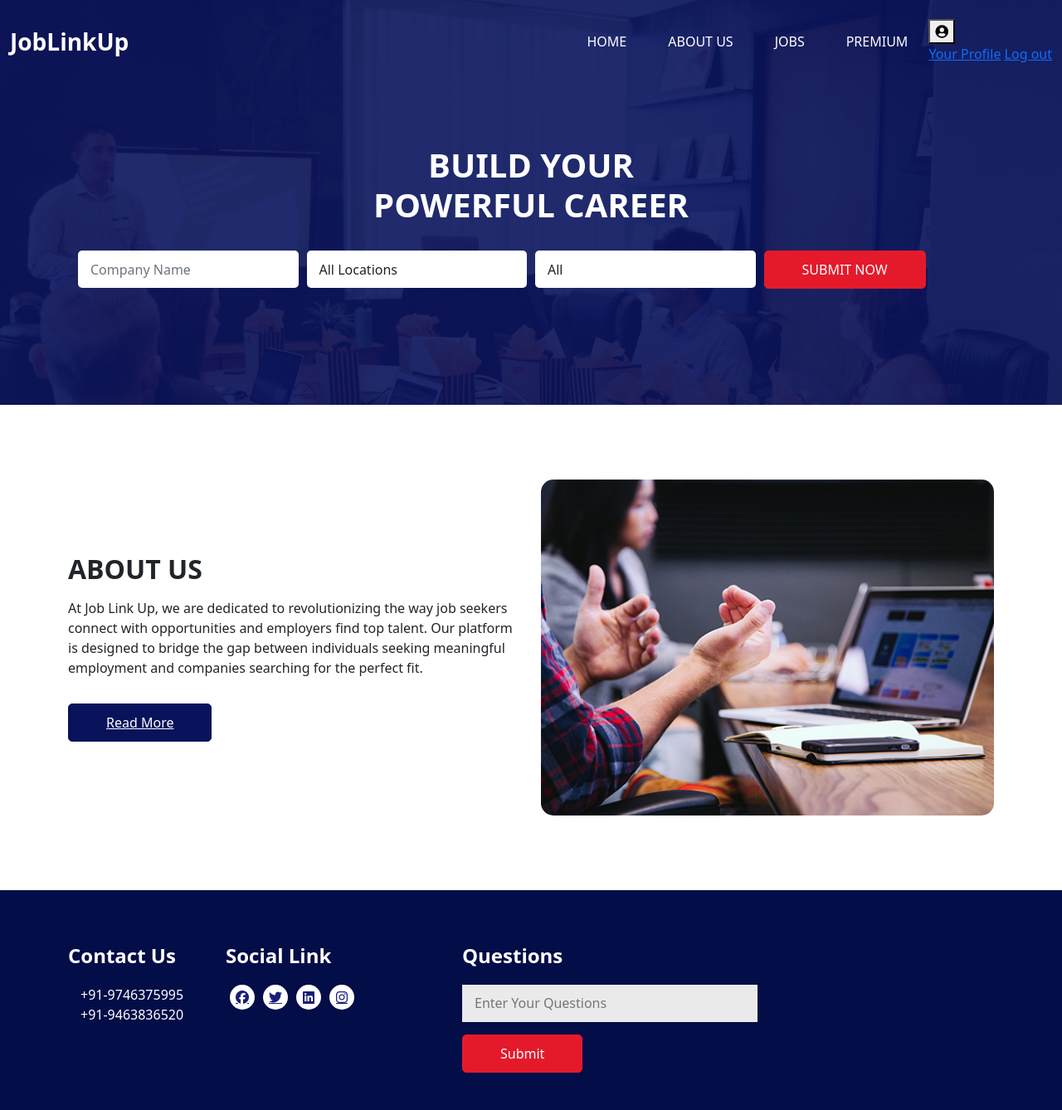
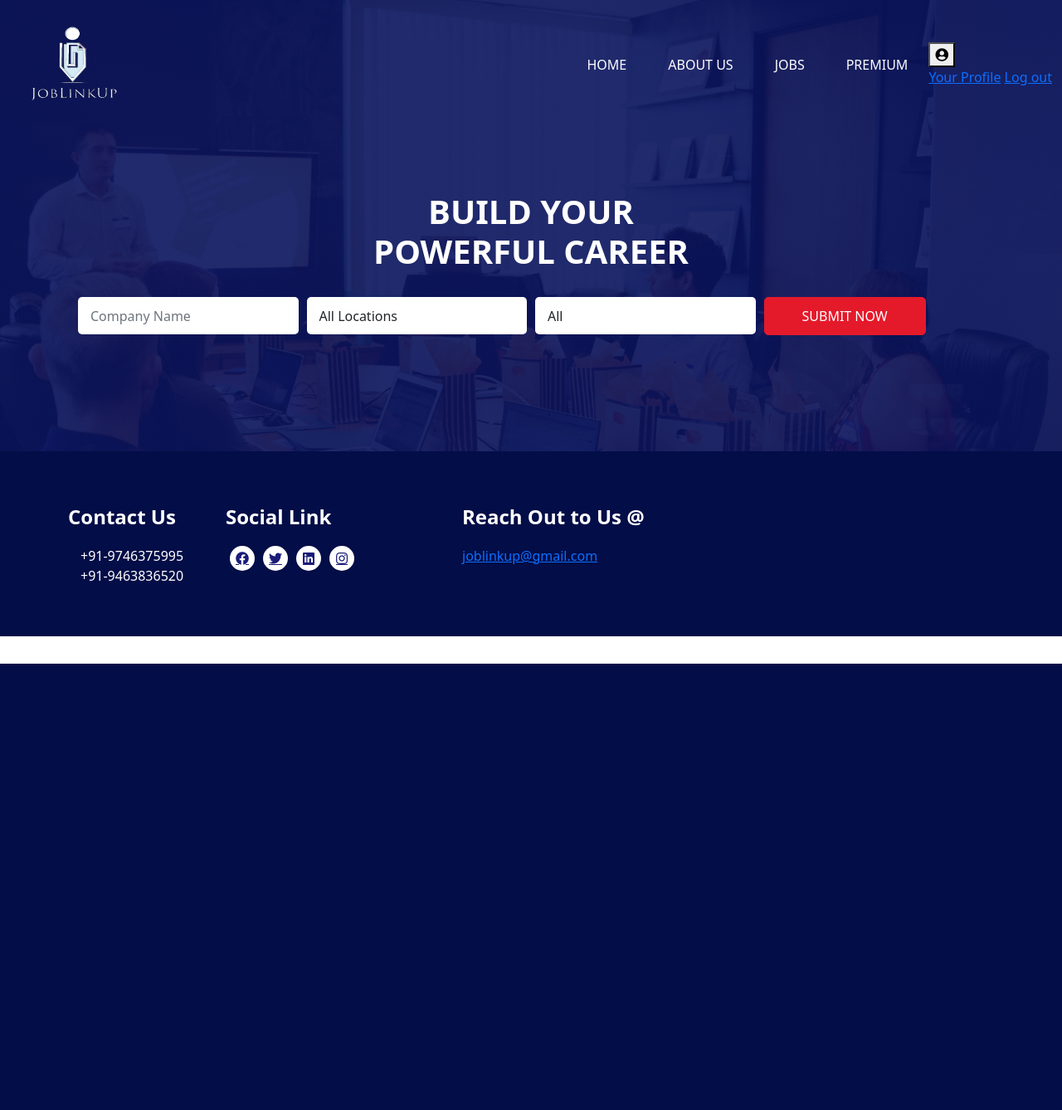
Before and after one commit to sinchana-hathwar/JobLinkUp, a Flask app: page / in a window 1280 px wide. Shown: the whole page at 83% size. After the commit the page ends 800 px from the top, so only its background shows below. Run offline with Flask 3, Linux system fonts and the light colour scheme; a user stored in the database is signed in; style sheets or scripts are compiled from the project's sources; some libraries are stand-ins or nearby versions.

Commit message:
Few changes in profile page, base html and index page

```diff
--- a/templates/base.html
+++ b/templates/base.html
@@ -65,9 +65,7 @@
       <div class="container-fluid">
         <nav class="navbar navbar-expand-lg custom_nav-container ">
           <a class="navbar-brand" href="{{url_for('index')}}">
-            <span>
-              JobLinkUp
-            </span>
+            <img src="{{ url_for('static', filename='images/JobLinkUp_logo.png') }}" alt="JobLinkUp-logo" style="height: 100px; width: 160px;">
           </a>
           </a>
 
@@ -132,22 +130,22 @@
             <div class="social_container">
               <div>
                 <a href="">
-                  <i class="fa fa-facebook" aria-hidden="true"></i>
+                  <i class="fab fa-facebook" aria-hidden="true"></i>
                 </a>
               </div>
               <div>
                 <a href="">
-                  <i class="fa fa-twitter" aria-hidden="true"></i>
+                  <i class="fab fa-twitter" aria-hidden="true"></i>
                 </a>
               </div>
               <div>
                 <a href="">
-                  <i class="fa fa-linkedin" aria-hidden="true"></i>
+                  <i class="fab fa-linkedin" aria-hidden="true"></i>
                 </a>
               </div>
               <div>
                 <a href="">
-                  <i class="fa fa-instagram" aria-hidden="true"></i>
+                  <i class="fab fa-instagram" aria-hidden="true"></i>
                 </a>
               </div>
             </div>
@@ -156,14 +154,9 @@
         <div class="col-md-4">
           <div class="info_form">
             <h4>
-            Questions
+            Reach Out to Us @
             </h4>
-            <form action="">
-              <input type="text" placeholder="Enter Your Questions" />
-              <button type="submit">
-                Submit
-              </button>
-            </form>
+            <a href="joblinkup@gmail.com">joblinkup@gmail.com</a>
           </div>
   </section>
   <!-- end info_section -->
--- a/templates/index.html
+++ b/templates/index.html
@@ -31,16 +31,25 @@
                         <option value="Bangalore">Bangalore </option>
                         <option value="Pune">Pune </option>
                         <option value="Chennai">Chennai </option>
+                        <option value="Mumbai">Mumbai </option>
+                        <option value="Hyderabad">Hyderabad </option>
+                        <option value="Delhi">Delhi </option>
                       </select>
                     </div>
                     <div class="form-group col-lg-3">
                       <select name="job_title" class="form-control wide" id="inputDepartmentName">
                         <option value="All"  selected>All </option>
                         <option value="Data Analyst">Data Analyst </option>
-                        <option value="Data Scientist">Data Scientist </option>
+                        <option value="Software Engineer">Software Engineer </option>
                         <option value="Web Developer">Web Developer</option>
-                        <option value="Graphic Deesigner">Graphic Deesigner</option>
-                        <option value="Accountant">Accountant</option>
+                        <option value="AI/ML Engineer">AI/ML Engineer</option>
+                        <option value="Business Analyst">Business Analyst</option>
+                        <option value="Database Administrator">Database Administrator</option>
+                        <option value="Network Engineer">Network Engineer</option>
+                        <option value="UX Designer">UX Designer</option>
+                        <option value="DevOps Engineer">DevOps Engineer</option>
+                        <option value="Digital Marketing Specialist">Digital Marketing Specialist</option>
+                        <option value="Data Scientist">Data Scientist</option>
                       </select>
                     </div>
                     <div class="form-group col-lg-3">
@@ -149,33 +158,7 @@
 
   <!-- about section -->
 
-  <section class="about_section layout_padding">
-    <div class="container">
-      <div class="row">
-        <div class="col-md-6">
-          <div class="detail-box">
-            <div class="heading_container">
-              <h2>
-                About Us
-              </h2>
-            </div>
-            <p>
-              At Job Link Up, we are dedicated to revolutionizing the way job seekers connect with opportunities and employers find top talent. Our platform is designed to bridge the gap between individuals seeking meaningful employment and companies searching for the perfect fit.
-            </p>
-            <a href="">
-              Read More
-            </a>
-          </div>
-        </div>
-        <div class="col-md-6">
-          <div class="img-box">
-            <img src="{{url_for('static',filename = 'images/about-img.jpg')}}" alt="">
 
-          </div>
-        </div>
-      </div>
-    </div>
-  </section>
 
   <!-- end about section -->
 
--- a/templates/profile.html
+++ b/templates/profile.html
@@ -76,11 +76,11 @@
 
               <div class="col-md-6">
                 <label for="joblinkup-usage" class="small mb-1"
-                  >How do you want to use JobLinkup?</label
+                  >Why do you want to use JobLinkup?</label
                 >
                 <select id="joblinkup-usage" name="joblinkup-usage" value="{{user[11]}}">
-                  <option value="seek-opportunities">Seek opportunities</option>
-                  <option value="hire-talent">Hire talent</option>
+                  <option value="seek-opportunities">Internship</option>
+                  <option value="hire-talent">Full time Jobs </option>
                 </select>
               </div>
             </div>
```
Also changed, not shown: templates/loginpage.html (+0 -11 lines), database.db, static/images/JobLinkUp_logo.png (added), static/images/Joblinkup-logo.png (added).
